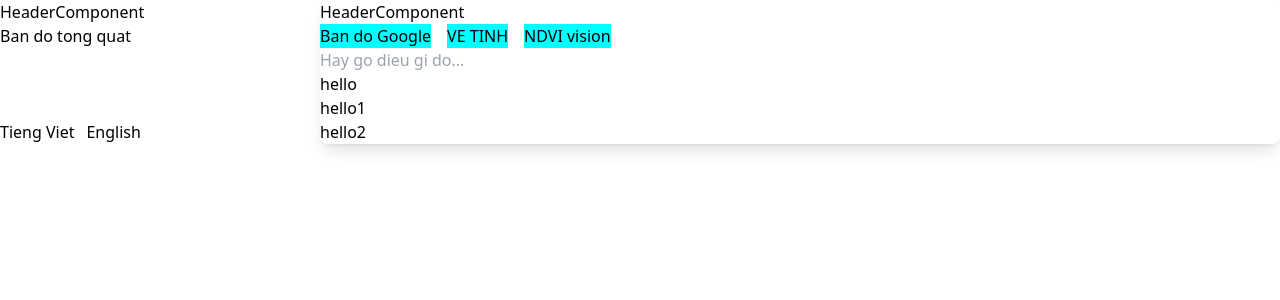
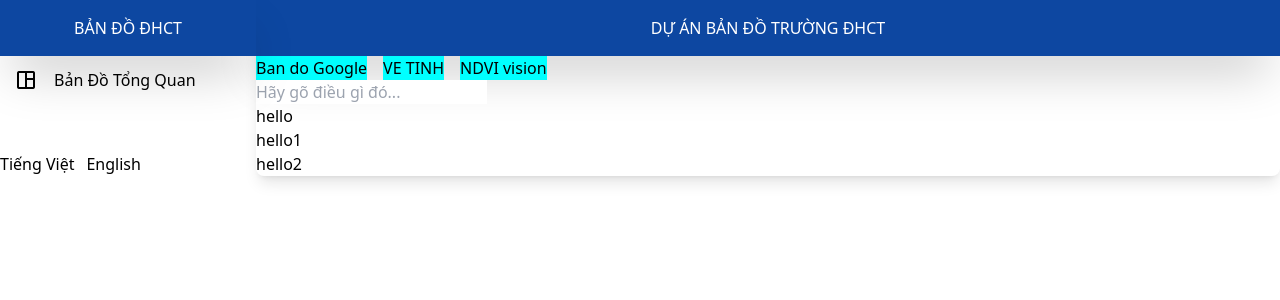
Before and after one commit to minhkhacode/Webgis, a React (Create React App) app: page / in a window 1280 px wide. Shown: the top 300 px of the page. Built offline with nearby package versions, Linux system fonts and the light colour scheme.

Commit message:
update from ttDuy

```diff
--- a/public/index.html
+++ b/public/index.html
@@ -5,10 +5,7 @@
         <link rel="icon" href="%PUBLIC_URL%/favicon.ico" />
         <meta name="viewport" content="width=device-width, initial-scale=1" />
         <meta name="theme-color" content="#000000" />
-    <meta
-      name="description"
-      content="Web site created using create-react-app"
-    />
+        <meta name="description" content="Web site created using create-react-app" />
         <link rel="apple-touch-icon" href="%PUBLIC_URL%/logo192.png" />
         <!--
       manifest.json provides metadata used when your web app is installed on a
@@ -38,6 +35,9 @@
 
       To begin the development, run `npm start` or `yarn start`.
       To create a production bundle, use `npm run build` or `yarn build`.
-    -->
-  </body>
+    --></body>
+    <link
+        rel="stylesheet"
+        href="https://fonts.googleapis.com/css2?family=Material+Symbols+Outlined:opsz,wght,FILL,GRAD@24,400,0,0"
+    />
 </html>
--- a/src/App.jsx
+++ b/src/App.jsx
@@ -7,10 +7,10 @@ function App() {
         <div className="App">
             <div className="wrapper">
                 <div className="w-screen flex">
-                    <div className="sidebar-container w-1/4 relative">
+                    <div className="sidebar-container w-1/5 relative items-center">
                         <Sidebar />
                     </div>
-                    <div className="bg-white shadow-lg rounded-lg w-3/4">
+                    <div className="bg-white shadow-lg rounded-lg w-4/5">
                         <Content />
                     </div>
                 </div>
--- a/src/components/HeaderComponent.jsx
+++ b/src/components/HeaderComponent.jsx
@@ -1,9 +1,12 @@
 import React from 'react';
 
-function HeaderComponent() {
+function HeaderComponent({ title }) {
     return (
-        <div className="header-component">
-            <div className="wrapper">HeaderComponent</div>
+        <div
+            className="header-component bg-blue-500 bg-opacity-50 shadow-2xl"
+            style={{ backgroundColor: '#0d47a1', color: 'white' }}
+        >
+            <div className="wrapper h-22 py-4 uppercase text-center text-white">{title}</div>
         </div>
     );
 }
--- a/src/layout/content/Content.jsx
+++ b/src/layout/content/Content.jsx
@@ -55,7 +55,7 @@ function Content() {
 
     return (
         <div className="content">
-            <HeaderComponent />
+            <HeaderComponent title={'dự án bản đồ trường ĐHCT'} />
             <div className="card">
                 <div className="card-header">
                     <h1 className="card-title"></h1>
@@ -72,7 +72,7 @@ function Content() {
                     </div>
                     <div className="search">
                         <i></i>
-                        <input type="text" name="" id="" placeholder="Hay go dieu gi do..." />
+                        <input type="text" name="" id="" placeholder="Hãy gõ điều gì đó..." />
                     </div>
                 </div>
 
--- a/src/layout/sidebar/Sidebar.jsx
+++ b/src/layout/sidebar/Sidebar.jsx
@@ -4,13 +4,16 @@ import HeaderComponent from '../../components/HeaderComponent.jsx';
 function Sidebar() {
     return (
         <div className="sidebar">
-            <HeaderComponent />
+            <HeaderComponent title={'bản đồ ĐHCT'} />
 
             <div className="card-container bottom-0">
-                <ul className="tools">
-                    <li className="tools-item">Ban do tong quat</li>
+                <ul className="tools mt-3">
+                    <li className="tools-item bg-blue-600 bg-opacity-100 mx-3.5 flex cursor-pointer">
+                        <span class="material-symbols-outlined mr-4">space_dashboard</span>
+                        Bản Đồ Tổng Quan
+                    </li>
                     <li className="tools-item tools-item_footer absolute bottom-0 flex gap-3">
-                        <div className="cursor-pointer">Tieng Viet</div>
+                        <div className="cursor-pointer colors-gray-dark">Tiếng Việt</div>
                         <div className="cursor-pointer">English</div>
                     </li>
                 </ul>
--- a/tailwind.config.js
+++ b/tailwind.config.js
@@ -1,10 +1,31 @@
 /** @type {import('tailwindcss').Config} */
 module.exports = {
     content: [
-    "./src/**/*.{js,jsx,ts,tsx}",  // Các file mà Tailwind sẽ quét để áp dụng các class
+        './src/**/*.{js,jsx,ts,tsx}', // Các file mà Tailwind sẽ quét để áp dụng các class
     ],
     theme: {
         extend: {},
+        colors: {
+            transparent: 'transparent',
+            current: 'currentColor',
+            blue: {
+                light: '#85d7ff',
+                DEFAULT: '#1fb6ff',
+                dark: '#009eeb',
+            },
+            pink: {
+                light: '#ff7ce5',
+                DEFAULT: '#ff49db',
+                dark: '#ff16d1',
+            },
+            gray: {
+                darkest: '#1f2d3d',
+                dark: '#3c4858',
+                DEFAULT: '#c0ccda',
+                light: '#e0e6ed',
+                lightest: '#f9fafc',
+            },
+        },
     },
     plugins: [],
-}
+};
```
Lines whose indentation alone changed are shown as unchanged.
